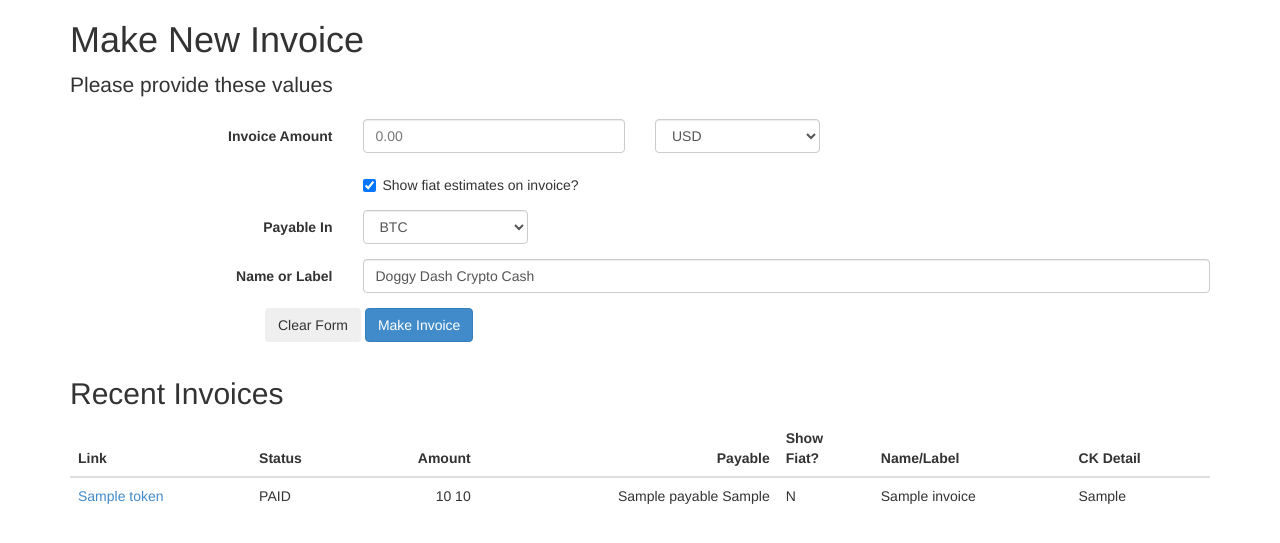
After one commit to petertodd/coinkite-real-time-invoice, a Python web app: template templates/make.html in a window 1280 px wide. The commit adds this page. Shown: the top 543 px of the page. Run offline with Jinja, Linux system fonts and the light colour scheme; the template is opened without the code that fills it: most values are stand-ins (such as "Sample title", 1, 10 or a date in 2020); some libraries are stand-ins or nearby versions.

Commit message:
Pretend to make invoices

```diff
--- a/static/js/invoice.js
+++ b/static/js/invoice.js
@@ -1,16 +1,39 @@
 
 
 var CK_INVOICE = (function () {
-    var my = {},
-        privateVariable = 1;
+    var my = {};
 
-    function privateMethod() {
-        // ...
+    // These are overriden by the template code.
+    my.max_time = 15 * 60;
+    my.time_left = my.max_time;
+
+    function set_expired() {
+        $('#js-expired').height($('#js-most-stuff').height());
+        $('#js-most-stuff').hide()
+        $('#js-expired').show()
+
+        $('#js-time-percent').width(0);
+        $('#js-time-left').text('expired');
+
+        my.time_left = 0;
     }
 
-    my.moduleProperty = 1;
+    function tick_handler() {
+        // called once per second
+        if(my.time_left <= 0) return;
 
-    my.selectContents = function(evt) {
+        my.time_left -= 1;
+
+        if(my.time_left) {
+            $('#js-time-left').text(numeral(my.time_left).format('0:00:00') + ' left');
+            $('#js-time-percent').width(((100*my.time_left) / my.max_time) + '%');
+        } else {
+            // done.
+            set_expired();
+        }
+    }
+
+    my.select_contents = function(evt) {
       var text = evt.target;
       var doc = document, range, selection;
 
@@ -38,7 +61,19 @@ var CK_INVOICE = (function () {
         $(".js-tooltip").tooltip();
         $(".js-popover").popover();
 
-        $(".js-selectable").on('click', my.selectContents).attr('title', 'Click to select for clipboard copy').tooltip();
+        $(".js-selectable").on('click', my.select_contents)
+                    .attr('title', 'Click to select for copying').tooltip();
+
+        if(typeof(THIS_INVOICE) != 'undefined') {
+            my.time_left = THIS_INVOICE.time_left;
+            my.max_time = THIS_INVOICE.max_time;
+
+            if(my.time_left <= 0) {
+                set_expired();
+            } else {
+                my.tick_id = window.setInterval(tick_handler, 1000);
+            }
+        }
     };
 
     return my;
--- a/templates/base.html
+++ b/templates/base.html
@@ -18,6 +18,7 @@
     <script>
         head.load("https://code.jquery.com/jquery-1.11.0.min.js",
                   "/static/bootstrap/js/bootstrap.min.js",
+                  "/static/js/numeral.min.js",
                   "/static/js/invoice.js");
     </script>
   </head>
--- /dev/null
+++ b/templates/make.html
@@ -0,0 +1,116 @@
+{% extends "base.html" %}
+
+{% block page_body %}
+<div class="container">
+  <div class="row">
+    <div class="col-sm-12">
+      <h1>Make New Invoice</h1>
+
+      <p class="lead">Please provide these values</p>
+
+      <form method="POST" class="form form-horizontal">
+
+      <div class="form-group">
+        <label class="col-sm-3 control-label">Invoice Amount</label>
+        <div class="col-sm-3">
+          <input type="text" class="form-control" id="amount" name="amount"
+                    pattern="[0-9.]+" placeholder="0.00" required>
+        </div>
+        <div class="col-sm-2">
+          <select class="form-control" id="amount_cct" name="amount_cct" required>
+            <option>USD</option>
+            <option>CAD</option>
+            <option>BTC</option>
+            <option>LTC</option>
+            <option>BLK</option>
+            <option>XTN</option>
+          </select>
+        </div>
+      </div>
+
+      <div class="form-group">
+        <div class="col-sm-offset-3 col-sm-9">
+          <div class="checkbox">
+            <label>
+              <input type="checkbox" value="" CHECKED id="show_fiat" name="show_fiat">
+              Show fiat estimates on invoice?
+            </label>
+          </div>
+        </div>
+      </div>
+
+      <div class="form-group">
+        <label class="col-sm-3 control-label">Payable In</label>
+        <div class="col-sm-2">
+          <select class="form-control" id="payable_cct" name="payable_cct" required>
+            <option>BTC</option>
+            <option>LTC</option>
+            <option>BLK</option>
+            <option>XTN</option>
+          </select>
+        </div>
+      </div>
+
+
+      <div class="form-group">
+        <label class="col-sm-3 control-label">Name or Label</label>
+        <div class="col-sm-9">
+          <input type="text" class="form-control" id="label" name="label" placeholder="optional"
+            value="Doggy Dash Crypto Cash">
+        </div>
+      </div>
+
+{#
+      <div class="form-group">
+        <label class="col-sm-3 control-label">Email</label>
+        <div class="col-sm-9">
+          <input type="email" class="form-control" id="email" name="email" placeholder="optional">
+        </div>
+      </div>
+#}
+
+      <div class="form-group">
+        <div class="col-sm-offset-2 col-sm-10">
+          <button type="reset" class="btn">Clear Form</button>
+          <button type="submit" class="btn btn-primary btn-default">Make Invoice</button>
+        </div>
+      </div>
+
+
+      </form>
+    </div>
+  </div>
+
+  <div class="row">
+    <div class="col-sm-12">
+      <h2>Recent Invoices</h2>
+
+      <table class="table table-hover">
+      <thead>
+      <tr>
+        <th>Link
+        <th>Status
+        <th class="text-right">Amount
+        <th class="text-right">Payable
+        <th>Show<br>Fiat?
+        <th>Name/Label
+        <th>CK Detail
+      <tbody>
+        {% for i in recent_invoices %}
+          <tr {% if i.is_recent %}class="info" {%endif%}>
+            <td><a href="{{i.get_url()}}">{{i.token}}</a>
+            <td>{{'Expired' if i.is_expired else ('PAID' if i.paid_at else '')}}
+            <td class="text-right">{{i.amount}} {{i.amount_cct}}
+            <td class="text-right">{{i.payable}} {{i.payable_cct}}
+            <td>{{'Y' if i.show_fiat else 'N'}}
+            <td>{{i.label}}
+            <td>{{i.ck_refnum}}
+        {% else %}
+          <tr><td colspan=10><em>No invoices</em>
+        {% endfor %}
+    </div>
+  </div>
+
+
+</div>
+{% endblock page_body %}
```
Also changed, not shown: main.py (+92 -9 lines), models.py (added, +66 -0 lines), templates/index.html (+7 -2 lines), templates/invoice.html (+62 -26 lines), templates/missing.html (added, +12 -0 lines), index.yaml (line endings or trailing spaces), static/js/numeral.min.js (added).
